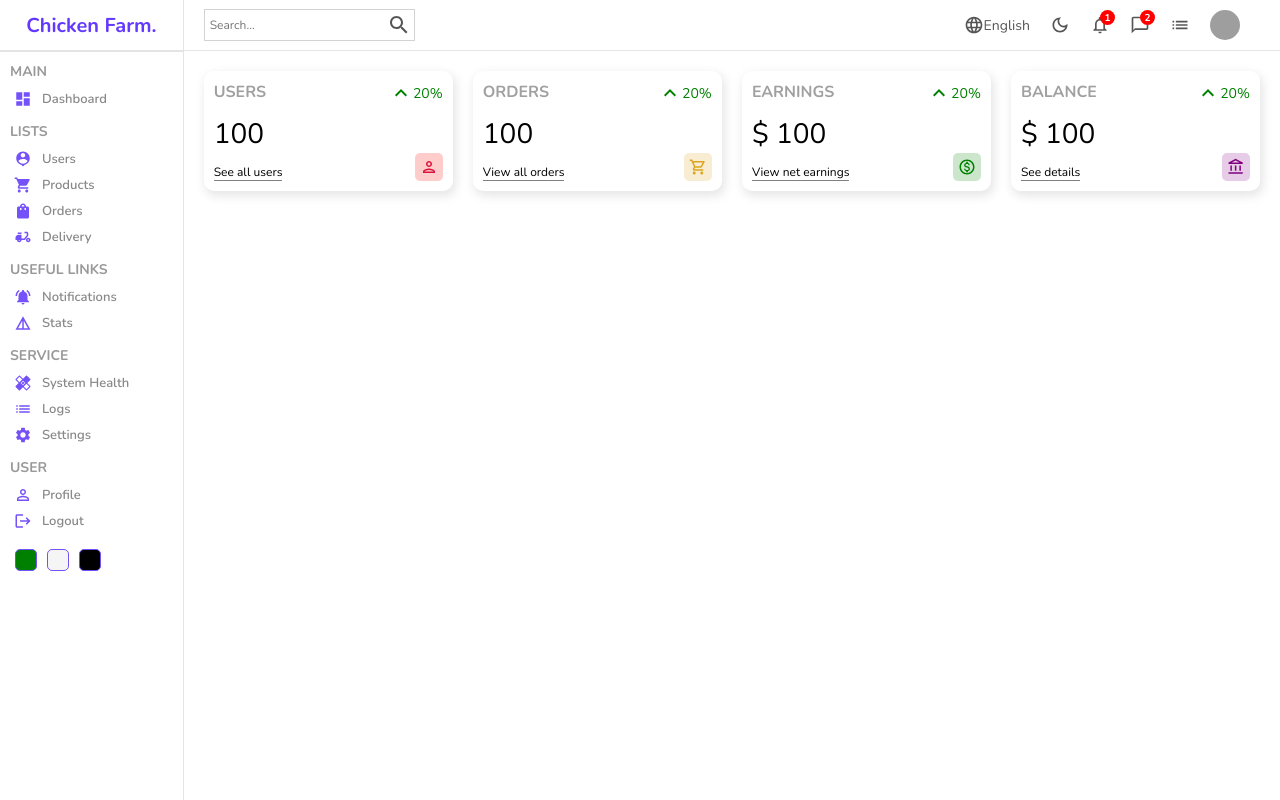
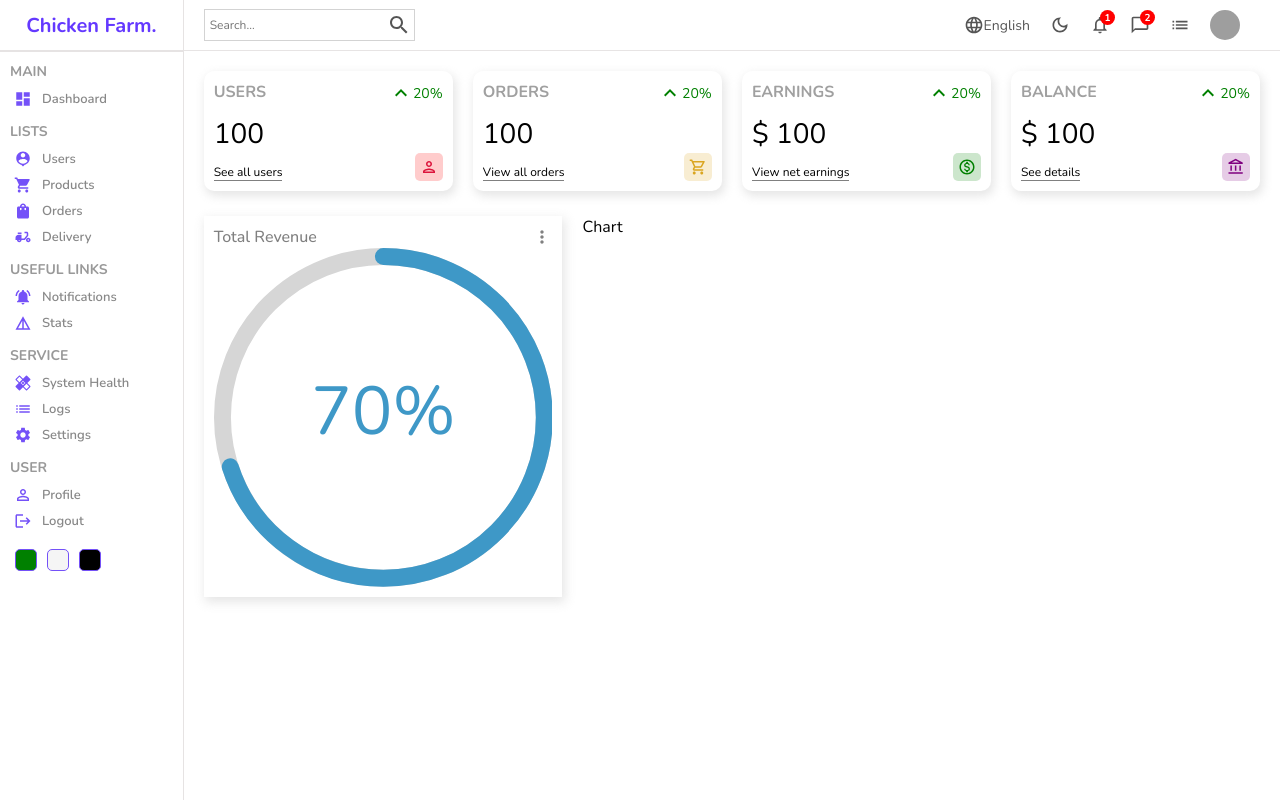
Before and after one commit to dipanc1/react-admin-dashboard, a React (Create React App) app: page / in a window 1280 px wide. Built offline with nearby package versions, Linux system fonts and the light colour scheme; grey boxes are pictures that could not be loaded; the HTML template or start-up script is replaced by a standard one.

Commit message:
adding new components and features in home/ dahsbaord

```diff
--- a/package.json
+++ b/package.json
@@ -11,6 +11,7 @@
         "@testing-library/react": "^12.1.3",
         "@testing-library/user-event": "^13.5.0",
         "react": "^17.0.2",
+        "react-circular-progressbar": "^2.0.4",
         "react-dom": "^17.0.2",
         "react-router-dom": "^6.2.2",
         "react-scripts": "5.0.0",
--- a/src/components/chart/Chart.jsx
+++ b/src/components/chart/Chart.jsx
@@ -3,7 +3,7 @@ import './chart.scss'
 
 const Chart = () => {
   return (
-    <div>Chart</div>
+    <div className='chart'>Chart</div>
   )
 }
 
--- a/src/components/chart/chart.scss
+++ b/src/components/chart/chart.scss
@@ -0,0 +1,3 @@
+.chart {
+    flex: 4;
+}
--- a/src/components/featured/Featured.jsx
+++ b/src/components/featured/Featured.jsx
@@ -1,9 +1,24 @@
+import { MoreVert } from '@mui/icons-material'
 import React from 'react'
+import { CircularProgressbar } from 'react-circular-progressbar'
 import './featured.scss'
+import "react-circular-progressbar/dist/styles.css"
 
 const Featured = () => {
   return (
-    <div>Featured</div>
+    <div className='featured'>
+      <div className="top">
+        <h1 className="title">
+          Total Revenue
+        </h1>
+        <MoreVert fontSize='small' />
+      </div>
+      <div className="bottom">
+        <div className="featuredChart">
+          <CircularProgressbar value={70} text={"70%"} strokeWidth={5} />
+        </div>
+      </div>
+    </div>
   )
 }
 
--- a/src/components/featured/featured.scss
+++ b/src/components/featured/featured.scss
@@ -0,0 +1,16 @@
+.featured {
+    flex: 2;
+    -webkit-box-shadow: 2px 4px 10px 1px rgba(0, 0, 0, 0.47);
+    box-shadow: 2px 4px 10px 1px rgba(201, 201, 201, 0.47);
+    padding: 10px;
+    .top {
+        display: flex;
+        align-items: center;
+        justify-content: space-between;
+        color: gray;
+        .title {
+            font-size: 16px;
+            font-weight: 500;
+        }
+    }
+}
--- a/src/components/navbar/Navbar.jsx
+++ b/src/components/navbar/Navbar.jsx
@@ -1,4 +1,4 @@
-import { ChatBubbleOutlineOutlined, DarkModeOutlined, FullscreenExit, LanguageOutlined, ListOutlined, NotificationsNoneOutlined, SearchOutlined } from '@mui/icons-material'
+import { ChatBubbleOutlineOutlined, DarkModeOutlined, LanguageOutlined, ListOutlined, NotificationsNoneOutlined, SearchOutlined } from '@mui/icons-material'
 import React from 'react'
 import './navbar.scss'
 
--- a/src/pages/home/Home.jsx
+++ b/src/pages/home/Home.jsx
@@ -3,6 +3,8 @@ import './home.scss'
 import Sidebar from '../../components/sidebar/Sidebar'
 import Navbar from '../../components/navbar/Navbar'
 import Widget from '../../components/widget/Widget'
+import Featured from '../../components/featured/Featured'
+import Chart from '../../components/chart/Chart'
 
 const Home = () => {
     return (
@@ -11,13 +13,14 @@ const Home = () => {
             <div className="homeContainer">
                 <Navbar />
                 <div className="widgets">
-                    <Widget type="user"/>
-                    <Widget type="order"/>
-                    <Widget type="earning"/>
-                    <Widget type="balance"/>
+                    <Widget type="user" />
+                    <Widget type="order" />
+                    <Widget type="earning" />
+                    <Widget type="balance" />
                 </div>
                 <div className="charts">
-
+                    <Featured />
+                    <Chart />
                 </div>
             </div>
         </div>
--- a/src/pages/home/home.scss
+++ b/src/pages/home/home.scss
@@ -2,10 +2,14 @@
     display: flex;
     .homeContainer {
         flex: 6;
-        .widgets {
+        .widgets,
+        .charts {
             display: flex;
             padding: 20px;
             gap: 20px;
         }
+        .charts {
+            padding: 5px 20px;
+        }
     }
 }
```
Also changed, not shown: 1 other file (tests, documents, lock files or other folders).
